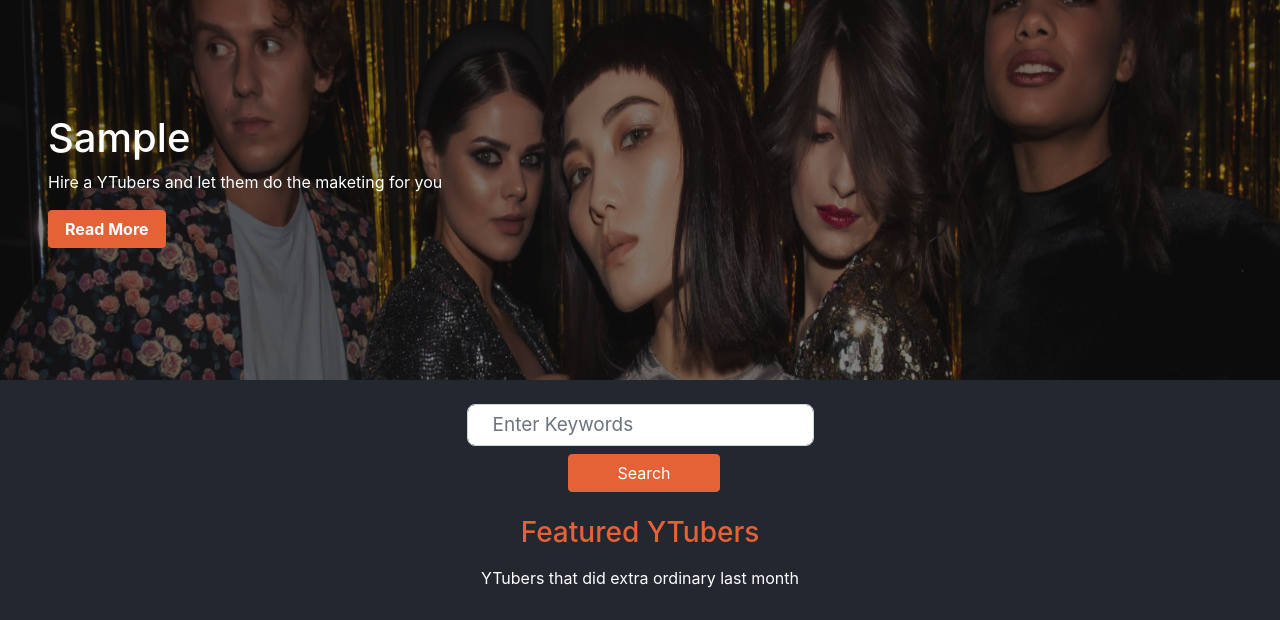
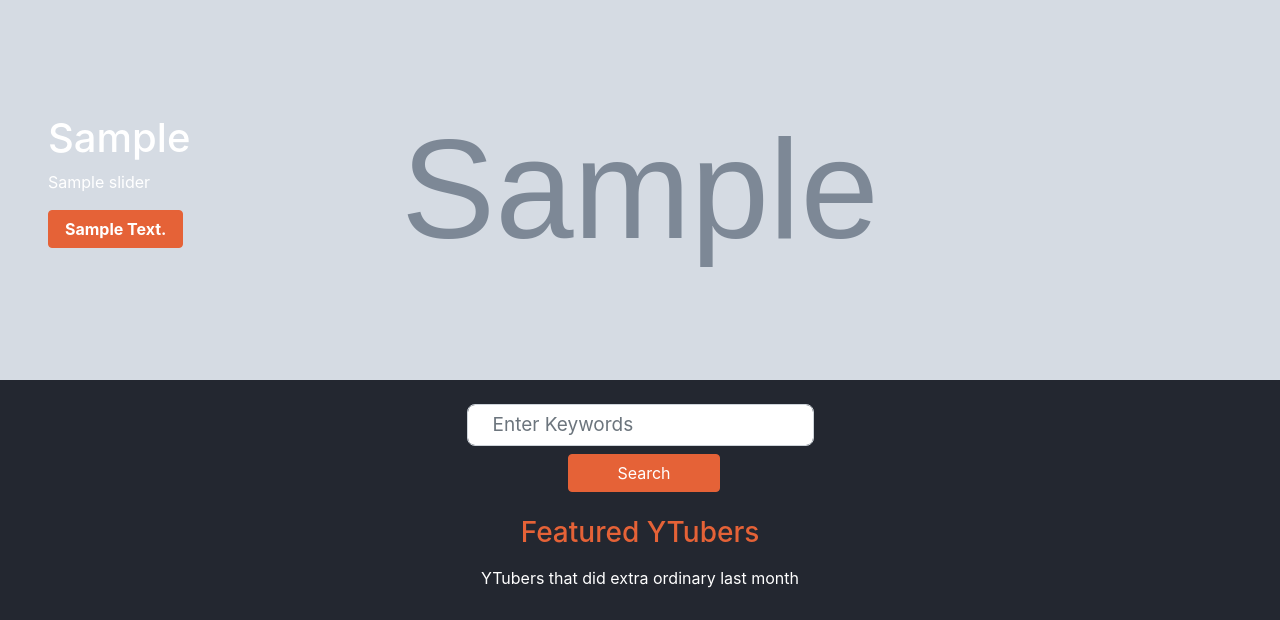
Before and after one commit to atul120212/100_Days_of_Django, a Django app: page / in a window 1280 px wide. Shown: the part 109-729 px from the top of the page. Run offline with Django 5.2, Linux system fonts and the light colour scheme; tables that the repository leaves empty hold one stand-in row (values such as "Sample post"); grey boxes marked "Sample" are stand-in pictures.

Commit message:
slider-upto-date

```diff
--- a/templates/webpages/home.html
+++ b/templates/webpages/home.html
@@ -7,17 +7,17 @@
         {% for slide in sliders %}
 
         <div class="top-banner">
-            <img src="{% static './assets/images/bg-banner.png' %}" alt="" class="img-fluid w-100">
+            <img src="{{ slide.photo.url }}" alt="" class="img-fluid w-100">
             <div class="top-container d-flex flex-column pl-5">
                 <h1>
                     {{ slide.headline}}
                 </h1>
                 <p>
-                    Hire a YTubers and let them do the maketing for you
+                    {{ slide.subtitle}}
                 </p>
                 <div>
                     <button class="btn btn-accent pl-3 pr-3 text-capitalize font-weight-bold">
-                        Read More
+                        {{ slide.button_text}}
                     </button>
                 </div>
             </div>
```
